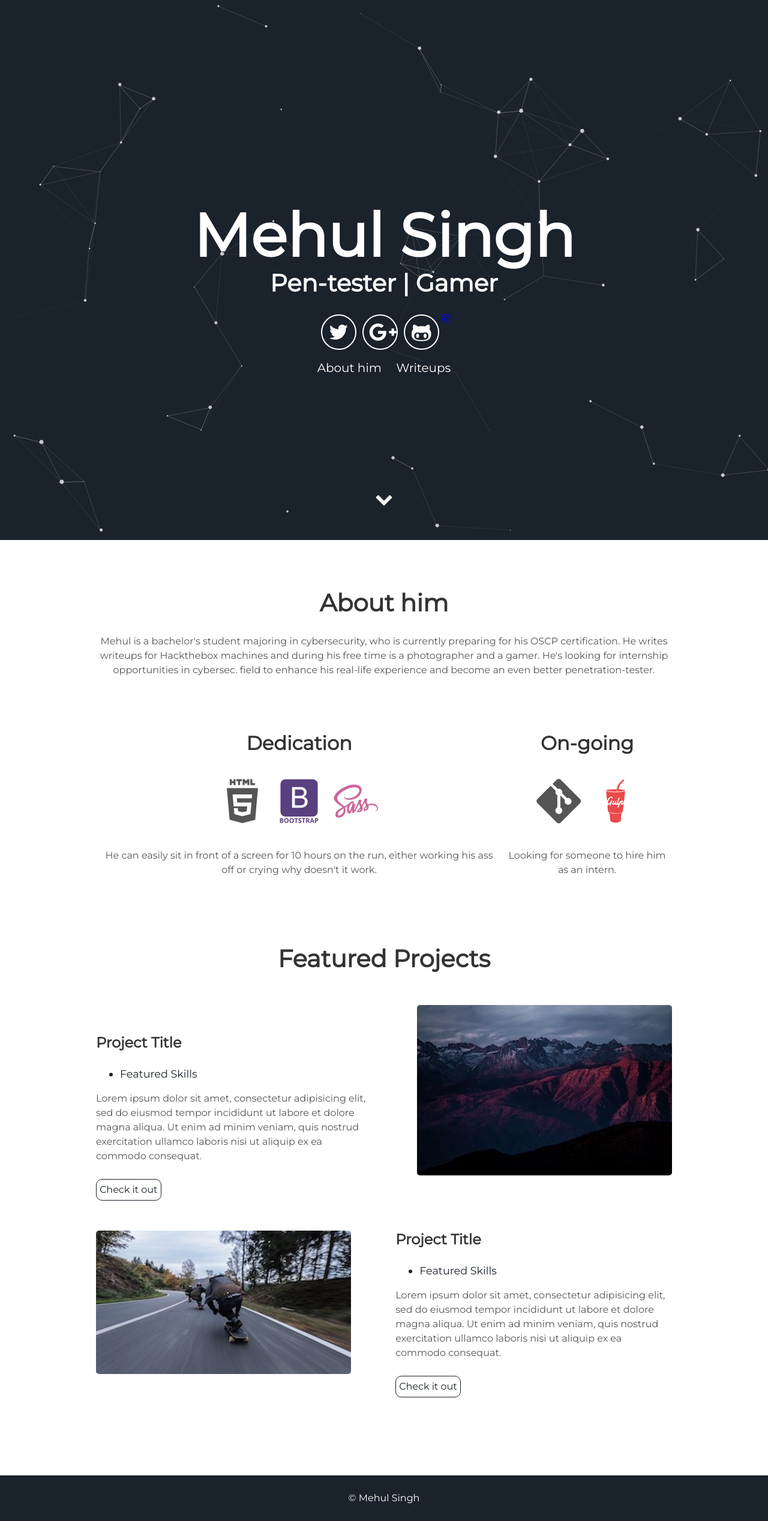
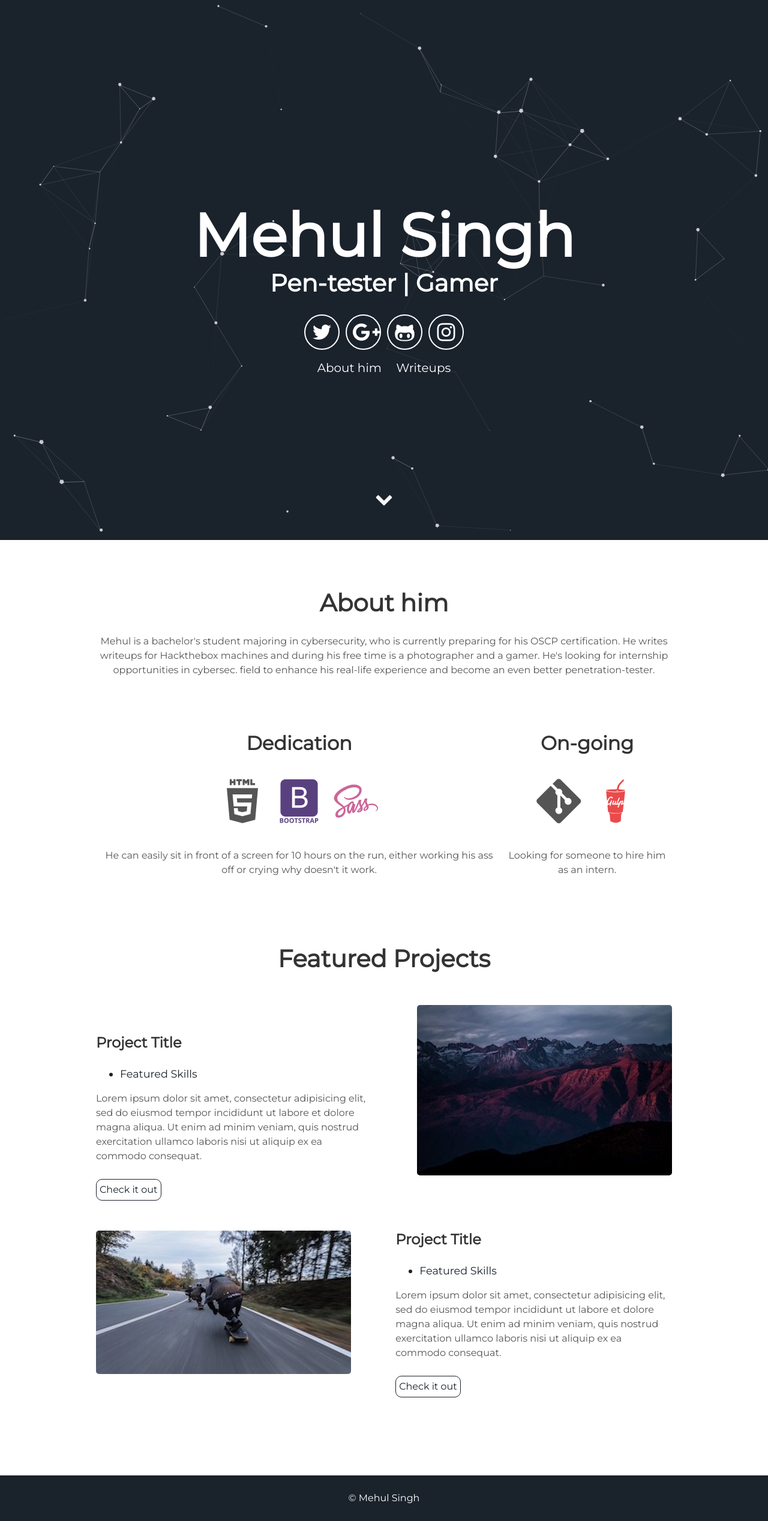
Before and after one commit to xmehulx/xmehulx.github.io, a Jekyll site: the page built from index.html, in a window 1280 px wide. Shown: the whole page at 60% size. Built offline with Jekyll 4.4.1, drawn with Linux system fonts in a browser that asks for light colours.

Commit message:
edited header

```diff
--- a/_includes/header.html
+++ b/_includes/header.html
@@ -16,7 +16,7 @@
 		<i class="icon fa fa-github-alt" aria-hidden="true"></i>
 	</a>
 	<a aria-label="My Instagram" target="_blank" href="https://www.instagram.com/_spiritual.kid_/">
-		<i class="fa fa-instagram" aria-hidden="true"></i>
+		<i class="icon fa fa-instagram" aria-hidden="true"></i>
 	</a>
 
       </div>
```
